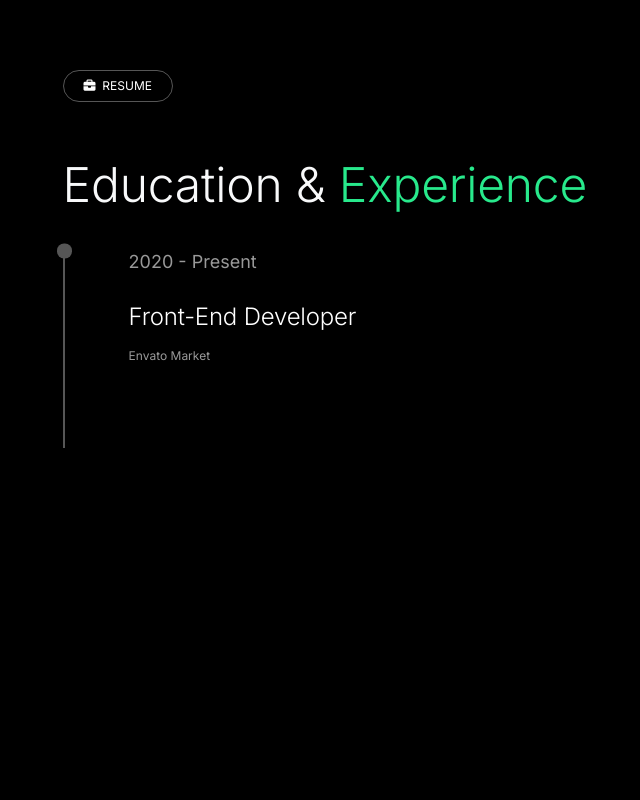
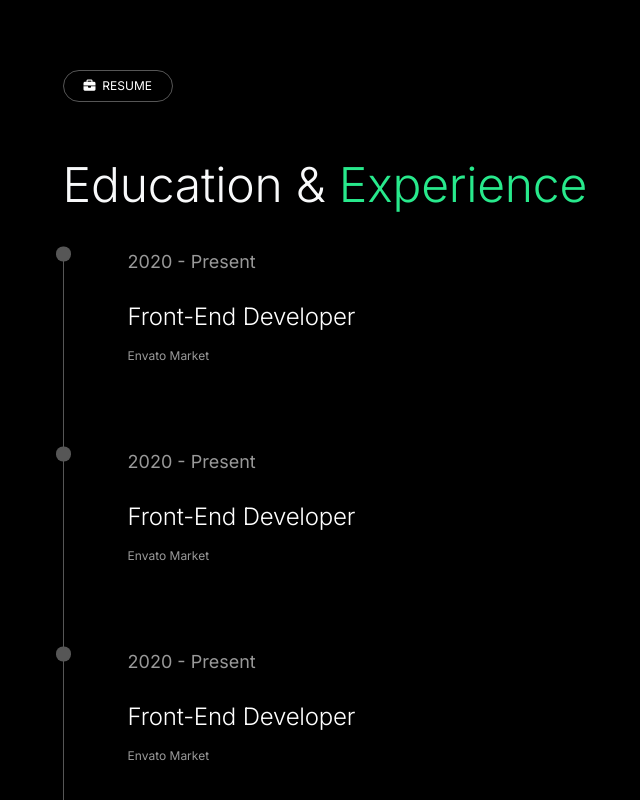
Before and after one commit to abdulrehmankz1/personal-portfolio, a React (Create React App) app: page / in a window 1280 px wide. Shown: the part 1307-2107 px from the top of the page, without its empty margins (389-1029 px from the left). Before the commit the page ends 1927 px from the top, so only its background shows below. Built offline with nearby package versions, Linux system fonts and the light colour scheme.

Commit message:
add resume section

```diff
--- a/src/components/ResumeSection.jsx
+++ b/src/components/ResumeSection.jsx
@@ -30,6 +30,34 @@ function ResumeSection() {
           </div>
 
         </div>
+        <div className='timeline_card'>
+          <div className='dots'></div>
+          <div className='ms-5 ps-3'>
+            <span className='date '>
+              2020 - Present
+            </span>
+            <h2 className='title mb-0'>
+              Front-End Developer
+            </h2>
+            <p className='sub_title '>
+              Envato Market
+            </p>
+          </div>
+        </div>  <div className='timeline_card'>
+          <div className='dots'></div>
+          <div className='ms-5 ps-3'>
+            <span className='date '>
+              2020 - Present
+            </span>
+            <h2 className='title mb-0'>
+              Front-End Developer
+            </h2>
+            <p className='sub_title '>
+              Envato Market
+            </p>
+          </div>
+
+        </div>
       </div>
     </div>
   )
--- a/src/styles.scss
+++ b/src/styles.scss
@@ -17,6 +17,7 @@ body {
     font-weight: 300;
     margin-bottom: 43px;
   }
+
   h2 {
     font-size: 48px;
     letter-spacing: -0.2px;
@@ -154,7 +155,7 @@ body {
 
   }
 
-  .section_space{
+  .section_space {
     padding-top: 60px;
     padding-bottom: 60px;
   }
@@ -164,13 +165,14 @@ body {
       position: relative;
       width: 80%;
       height: 200px;
-      border-left: 2px solid #565656;
+      border-left: 1px solid #565656;
 
       &:hover {
         .dots {
           background-color: #28e98c;
         }
-        .date{
+
+        .date {
           color: #28e98c;
         }
       }
@@ -183,21 +185,24 @@ body {
       border-radius: 7px;
       position: absolute;
       left: -8px;
-      top: 3px;
+      top: 6px;
       transform: translateY(-50%);
     }
-    .date{
+
+    .date {
       display: block;
       margin-bottom: 12px;
       transition: .3s;
       color: #999999;
       font-size: 18px;
     }
-    .title{
-font-size: 24px;
-color: #ffff;
+
+    .title {
+      font-size: 24px;
+      color: #ffff;
     }
-    .sub_title{
+
+    .sub_title {
       font-size: 12px;
       color: #999999;
     }
```
